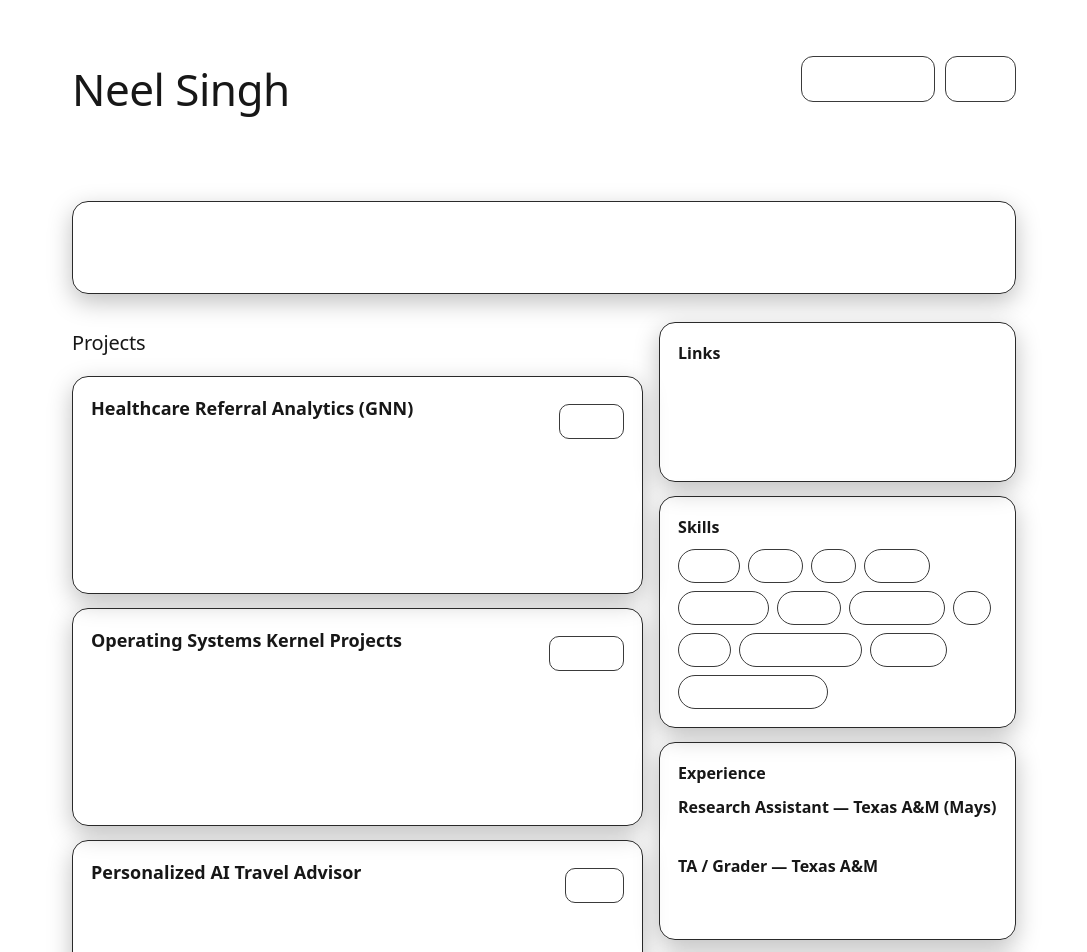
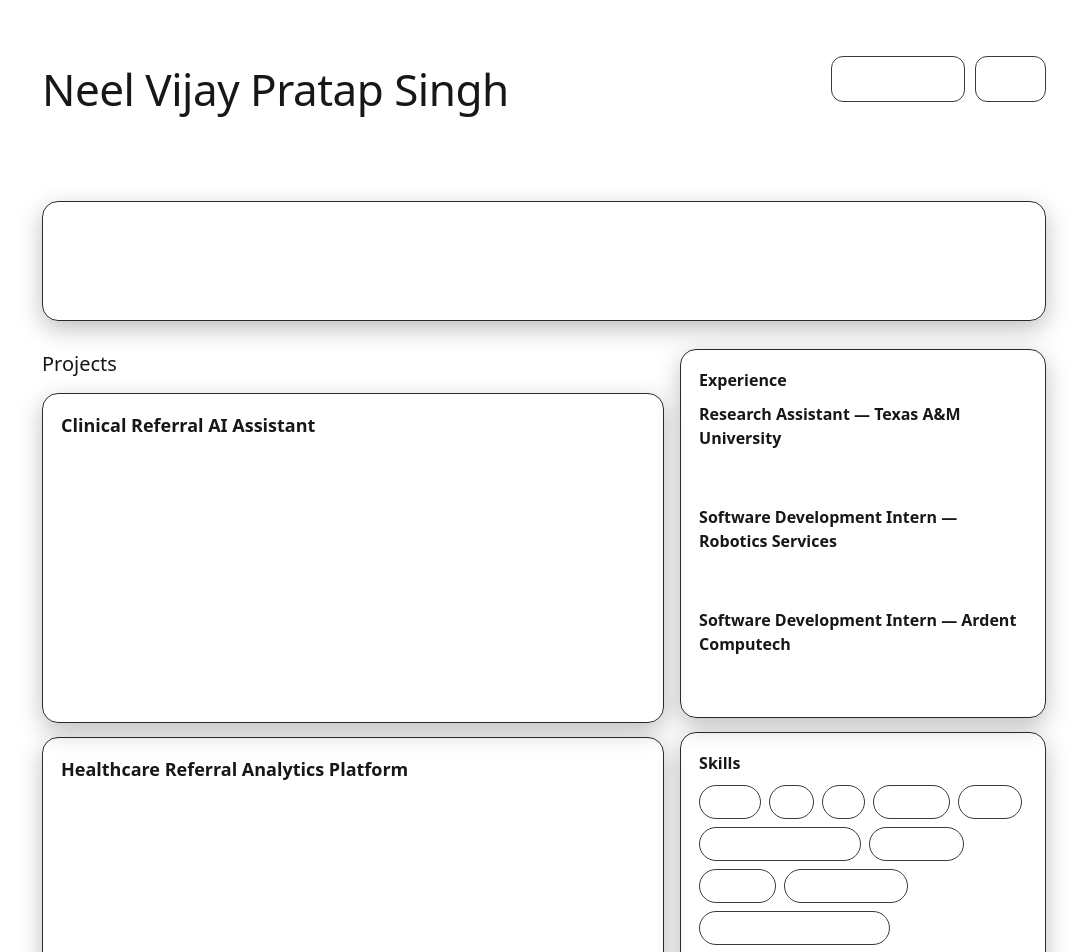
Before and after one commit to singhneel27/neel-portfolio, a Next.js app: page / in a window 1280 px wide. Shown: the top 952 px of the page, without its empty margins (96-1183 px from the left). Built offline with nearby package versions, Linux system fonts and the light colour scheme.

Commit message:
Rewrite portfolio

```diff
--- a/app/page.tsx
+++ b/app/page.tsx
@@ -1,56 +1,62 @@
 export default function Home() {
   const projects = [
     {
-      title: "Healthcare Referral Analytics (GNN)",
-      subtitle: "Heterogeneous graphs • Link prediction • 4M+ records",
+      title: "Clinical Referral AI Assistant",
+      subtitle: "RAG • LangChain • FastAPI • FAISS • Docker",
       bullets: [
-        "Built heterogeneous graph pipelines and models for physician–specialist referral links.",
-        "Achieved ~0.88 AUC in link prediction experiments.",
-        "Focused on scalable feature engineering + reproducible evaluation.",
+        "Built an LLM-powered clinical decision support assistant for context-aware specialist referrals.",
+        "Implemented FAISS-based vector indexing for efficient retrieval over high-volume healthcare data.",
+        "Designed low-latency FastAPI backend services with robust logging, metrics, and error handling.",
+        "Containerized and deployed using Docker, reducing cold-start latency by 31%.",
       ],
       links: [
-        { label: "GitHub", href: "https://github.com/singhneel27" }, // replace with repo link if public
+        { label: "GitHub", href: "https://github.com/singhneel27" },
       ],
     },
     {
-      title: "Operating Systems Kernel Projects",
-      subtitle: "Paging • Scheduler • Non-blocking disk driver",
+      title: "Healthcare Referral Analytics Platform",
+      subtitle: "Graph ML • ETL • Large-scale data (4M+ records)",
       bullets: [
-        "Implemented core OS components (paging, scheduling) and performance-focused subsystems.",
-        "Worked with low-level debugging and systems interfaces (C/C++).",
-        "Built for correctness, isolation, and predictable performance.",
+        "Built and maintained scalable ETL pipelines processing 4M+ healthcare records.",
+        "Engineered graph-based data representations to support high-throughput analytics workloads.",
+        "Optimized data retrieval paths, reducing query latency and improving system reliability.",
+        "Added observability tooling (logging, metrics, debugging hooks) to improve developer visibility.",
       ],
       links: [
-        { label: "Write-up", href: "#" }, // replace if you have a write-up link
+        { label: "Research", href: "#" },
       ],
     },
     {
-      title: "Personalized AI Travel Advisor",
-      subtitle: "User memory • LLM orchestration • Itinerary generation",
+      title: "Autonomous Overtaking in CARLA",
+      subtitle: "Deep Reinforcement Learning • DDQN • Simulation",
       bullets: [
-        "Designed a preference + memory workflow to generate personalized itineraries.",
-        "Supports retrieval of prior preferences and user-confirmed memory updates.",
-        "Built as a modular web app with clear API boundaries.",
+        "Extended a lane-keeping autonomous driving model to support safe overtaking and lane changes.",
+        "Designed a custom reward function for DDQN, improving overtaking success by 17%.",
+        "Improved lane-change accuracy from 83% to 89% using real sensor data integration.",
       ],
       links: [
-        { label: "Demo", href: "#" }, // replace if you have a demo link
+        { label: "Project", href: "#" },
       ],
     },
   ];
 
   const skills = [
     "Python",
-    "C/C++",
-    "SQL",
-    "PyTorch",
-    "StatsModels",
+    "Java",
+    "C++",
+    "REST APIs",
     "FastAPI",
-    "React/Next.js",
-    "Git",
+    "SQL / MySQL / MongoDB",
+    "ETL Pipelines",
+    "Graph ML",
+    "Machine Learning",
+    "Deep Reinforcement Learning",
+    "Distributed Systems",
     "Linux",
-    "Machine Learning",
-    "Graph ML",
-    "Systems Programming",
+    "AWS",
+    "Docker",
+    "Kubernetes",
+    "CI/CD (GitHub Actions)",
   ];
 
   const cardStyle: React.CSSProperties = {
@@ -66,10 +72,11 @@ export default function Home() {
   return (
     <main
       style={{
-        maxWidth: 980,
+        maxWidth: 1040,
         margin: "0 auto",
         padding: "56px 18px 80px",
-        fontFamily: "system-ui, -apple-system, Segoe UI, Roboto, Helvetica, Arial, sans-serif",
+        fontFamily:
+          "system-ui, -apple-system, Segoe UI, Roboto, Helvetica, Arial, sans-serif",
       }}
     >
       {/* HERO */}
@@ -77,22 +84,24 @@ export default function Home() {
         <div
           style={{
             display: "flex",
+            justifyContent: "space-between",
             alignItems: "flex-start",
-            justifyContent: "space-between",
             gap: 16,
             flexWrap: "wrap",
           }}
         >
-          <div style={{ minWidth: 280 }}>
-            <h1 style={{ fontSize: 44, margin: 0, letterSpacing: -0.5 }}>Neel Singh</h1>
-            <p style={{ ...muted, marginTop: 10, marginBottom: 0, lineHeight: 1.6, fontSize: 16 }}>
-              MS in Computer Science @ Texas A&amp;M University (May 2026)
+          <div>
+            <h1 style={{ fontSize: 44, margin: 0, letterSpacing: -0.5 }}>
+              Neel Vijay Pratap Singh
+            </h1>
+            <p style={{ ...muted, marginTop: 10, lineHeight: 1.6, fontSize: 16 }}>
+              M.S. Computer Science @ Texas A&amp;M University (May 2026)
               <br />
-              AI/ML • Systems • Data Engineering
+              Backend • Systems • Machine Learning
             </p>
           </div>
 
-          <div style={{ display: "flex", gap: 10, alignItems: "center" }}>
+          <div style={{ display: "flex", gap: 10 }}>
             <a
               href="/resume.pdf"
               target="_blank"
@@ -102,7 +111,6 @@ export default function Home() {
                 borderRadius: 12,
                 border: "1px solid #3a3a3a",
                 color: "white",
-                background: "rgba(255,255,255,0.03)",
               }}
             >
               Resume (PDF)
@@ -115,7 +123,6 @@ export default function Home() {
                 borderRadius: 12,
                 border: "1px solid #3a3a3a",
                 color: "white",
-                background: "rgba(255,255,255,0.03)",
               }}
             >
               Email
@@ -123,59 +130,45 @@ export default function Home() {
           </div>
         </div>
 
-        {/* mini about card */}
         <div style={{ ...cardStyle, marginTop: 18 }}>
           <p style={{ margin: 0, ...muted, lineHeight: 1.7 }}>
-            I build systems and ML solutions with an emphasis on reproducibility, scale, and clean
-            engineering. Recently: graph ML for healthcare referrals, OS kernel modules, and LLM
-            apps with memory.
+            Software engineer and computer science graduate student focused on
+            backend systems, scalable data pipelines, and applied machine learning.
+            Experienced in building production-grade services, graph-based analytics,
+            and ML-driven decision support systems.
           </p>
         </div>
       </section>
 
-      {/* GRID: Projects + Sidebar */}
+      {/* MAIN GRID */}
       <section
         style={{
           display: "grid",
-          gridTemplateColumns: "1.6fr 1fr",
+          gridTemplateColumns: "1.7fr 1fr",
           gap: 16,
         }}
       >
         {/* PROJECTS */}
         <div style={{ display: "flex", flexDirection: "column", gap: 14 }}>
-          <h2 style={{ margin: "6px 0 4px", fontSize: 20, letterSpacing: -0.2 }}>Projects</h2>
+          <h2 style={{ fontSize: 20 }}>Projects</h2>
 
           {projects.map((p) => (
             <div key={p.title} style={cardStyle}>
-              <div style={{ display: "flex", justifyContent: "space-between", gap: 12, flexWrap: "wrap" }}>
-                <div>
-                  <div style={{ fontSize: 18, fontWeight: 650 }}>{p.title}</div>
-                  <div style={{ ...muted, marginTop: 6, fontSize: 14 }}>{p.subtitle}</div>
-                </div>
-
-                <div style={{ display: "flex", gap: 8, alignItems: "center" }}>
-                  {p.links.map((l) => (
-                    <a
-                      key={l.label}
-                      href={l.href}
-                      target="_blank"
-                      style={{
-                        textDecoration: "none",
-                        fontSize: 13,
-                        padding: "7px 10px",
-                        borderRadius: 10,
-                        border: "1px solid #3a3a3a",
-                        color: "white",
-                        background: "rgba(255,255,255,0.02)",
-                      }}
-                    >
-                      {l.label}
-                    </a>
-                  ))}
+              <div>
+                <div style={{ fontSize: 18, fontWeight: 650 }}>{p.title}</div>
+                <div style={{ ...muted, marginTop: 6, fontSize: 14 }}>
+                  {p.subtitle}
                 </div>
               </div>
 
-              <ul style={{ marginTop: 14, marginBottom: 0, paddingLeft: 18, ...muted, lineHeight: 1.75 }}>
+              <ul
+                style={{
+                  marginTop: 14,
+                  paddingLeft: 18,
+                  ...muted,
+                  lineHeight: 1.75,
+                }}
+              >
                 {p.bullets.map((b) => (
                   <li key={b}>{b}</li>
                 ))}
@@ -186,29 +179,46 @@ export default function Home() {
 
         {/* SIDEBAR */}
         <aside style={{ display: "flex", flexDirection: "column", gap: 14 }}>
-          {/* LINKS */}
+          {/* EXPERIENCE */}
           <div style={cardStyle}>
-            <div style={{ fontSize: 16, fontWeight: 650, marginBottom: 10 }}>Links</div>
-            <div style={{ display: "flex", flexDirection: "column", gap: 8 }}>
-              <a style={{ color: "white" }} target="_blank" href="https://github.com/singhneel27">
-                GitHub
-              </a>
-              <a
-                style={{ color: "white" }}
-                target="_blank"
-                href="https://www.linkedin.com/in/neel-vijay-singh/"
-              >
-                LinkedIn
-              </a>
-              <a style={{ color: "white" }} href="mailto:neel27@tamu.edu">
-                neel27@tamu.edu
-              </a>
+            <div style={{ fontSize: 16, fontWeight: 650, marginBottom: 10 }}>
+              Experience
+            </div>
+
+            <div style={{ marginBottom: 12 }}>
+              <div style={{ fontWeight: 650 }}>
+                Research Assistant — Texas A&amp;M University
+              </div>
+              <div style={{ ...muted, fontSize: 13, marginTop: 4 }}>
+                Built scalable ETL pipelines and graph-based analytics over 4M+
+                healthcare records.
+              </div>
+            </div>
+
+            <div style={{ marginBottom: 12 }}>
+              <div style={{ fontWeight: 650 }}>
+                Software Development Intern — Robotics Services
+              </div>
+              <div style={{ ...muted, fontSize: 13, marginTop: 4 }}>
+                Backend APIs, AWS optimization, caching, indexing, automation.
+              </div>
+            </div>
+
+            <div>
+              <div style={{ fontWeight: 650 }}>
+                Software Development Intern — Ardent Computech
+              </div>
+              <div style={{ ...muted, fontSize: 13, marginTop: 4 }}>
+                Async APIs, database optimization, DoS resilience, Agile delivery.
+              </div>
             </div>
           </div>
 
           {/* SKILLS */}
           <div style={cardStyle}>
-            <div style={{ fontSize: 16, fontWeight: 650, marginBottom: 10 }}>Skills</div>
+            <div style={{ fontSize: 16, fontWeight: 650, marginBottom: 10 }}>
+              Skills
+            </div>
             <div style={{ display: "flex", flexWrap: "wrap", gap: 8 }}>
               {skills.map((s) => (
                 <span
@@ -218,7 +228,6 @@ export default function Home() {
                     padding: "7px 10px",
                     borderRadius: 999,
                     border: "1px solid #3a3a3a",
-                    background: "rgba(255,255,255,0.02)",
                     color: "rgba(255,255,255,0.9)",
                   }}
                 >
@@ -228,37 +237,22 @@ export default function Home() {
             </div>
           </div>
 
-          {/* EXPERIENCE */}
-          <div style={cardStyle}>
-            <div style={{ fontSize: 16, fontWeight: 650, marginBottom: 10 }}>Experience</div>
-
-            <div style={{ marginBottom: 12 }}>
-              <div style={{ fontWeight: 650 }}>Research Assistant — Texas A&amp;M (Mays)</div>
-              <div style={{ ...muted, fontSize: 13, marginTop: 4 }}>
-                Healthcare analytics • Graph ML • Large-scale data
-              </div>
-            </div>
-
-            <div>
-              <div style={{ fontWeight: 650 }}>TA / Grader — Texas A&amp;M</div>
-              <div style={{ ...muted, fontSize: 13, marginTop: 4 }}>
-                Feedback-driven grading • Analytics coursework support
-              </div>
-            </div>
-          </div>
-
           {/* EDUCATION */}
           <div style={cardStyle}>
-            <div style={{ fontSize: 16, fontWeight: 650, marginBottom: 10 }}>Education</div>
+            <div style={{ fontSize: 16, fontWeight: 650, marginBottom: 10 }}>
+              Education
+            </div>
             <div style={{ fontWeight: 650 }}>Texas A&amp;M University</div>
             <div style={{ ...muted, fontSize: 13, marginTop: 4 }}>
-              M.S. Computer Science — Expected May 2026
+              M.S. Computer Science — GPA 3.5
+            </div>
+            <div style={{ ...muted, fontSize: 13, marginTop: 6 }}>
+              B.Tech Computer Science — GPA 3.75
             </div>
           </div>
         </aside>
       </section>
 
-      {/* MOBILE RESPONSIVENESS NOTE */}
       <style>{`
         @media (max-width: 900px) {
           main section[style*="grid-template-columns"] {
@@ -268,7 +262,7 @@ export default function Home() {
       `}</style>
 
       <footer style={{ marginTop: 28, ...muted, fontSize: 13 }}>
-        © {new Date().getFullYear()} Neel Singh • Built with Next.js • Hosted on Vercel
+        © {new Date().getFullYear()} Neel Vijay Pratap Singh • Next.js • Vercel
       </footer>
     </main>
   );
```
